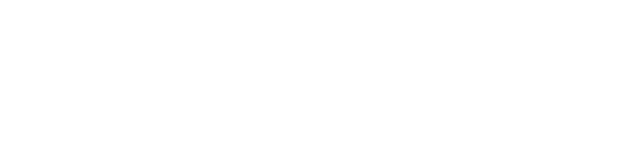
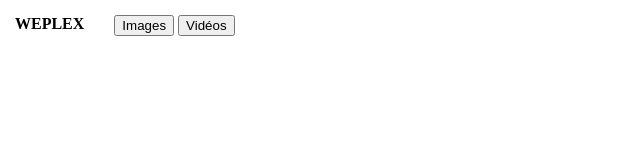
Before and after one commit to ishigo1987/Weplex, a plain HTML site: page index.html in a window 1280 px wide. Shown: the whole page, without its empty margins (0-640 px from the left). Drawn offline with Linux system fonts and the light colour scheme; a web font is replaced by a local one.

Commit message:
start header integration

```diff
--- a/css/index.css
+++ b/css/index.css
@@ -0,0 +1,48 @@
+@import url("https://fonts.googleapis.com/css2?family=Texturina:wght@200&display=swap");
+
+:root{
+    --main-color:#0d47a1;
+}
+
+*{
+    box-sizing:border-box;
+    user-select: none;
+}
+
+body, html{
+    font-family: 'Texturina', serif;
+    -webkit-font-smoothing: subpixel-antialiased;
+    -webkit-backface-visibility: hidden;
+    backface-visibility: hidden;
+    overflow-x:hidden;
+    margin:0;
+    padding:0;
+    width:100%;
+    height:100%;
+}
+
+@media (prefers-reduced-motion: reduce) {
+    body, html {
+      scroll-behavior: auto;
+    }
+}
+
+/* Header */
+
+header{
+    display:flex;
+    padding:15px;
+    gap: 30px;
+    vertical-align: center;
+}
+
+header span{
+
+    font-weight: bold;
+    display:inline-block;
+}
+
+header div{
+
+
+}
--- a/index.html
+++ b/index.html
@@ -20,6 +20,16 @@
 </head>
 <body>
 
+    <header>
+        <span>
+            WEPLEX
+        </span>
+        <div>
+            <button>Images</button>
+            <button>Vid&eacute;os</button>
+        </div>
+    </header>
+
 </body>
 <script type="module" src="js/index.js"></script>
 </html>
```
